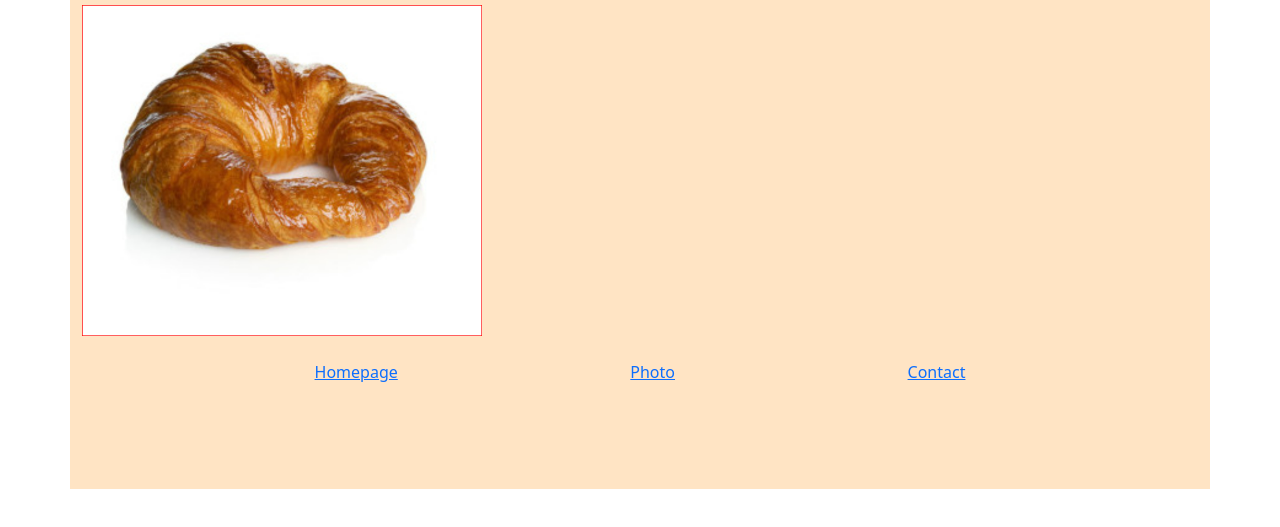
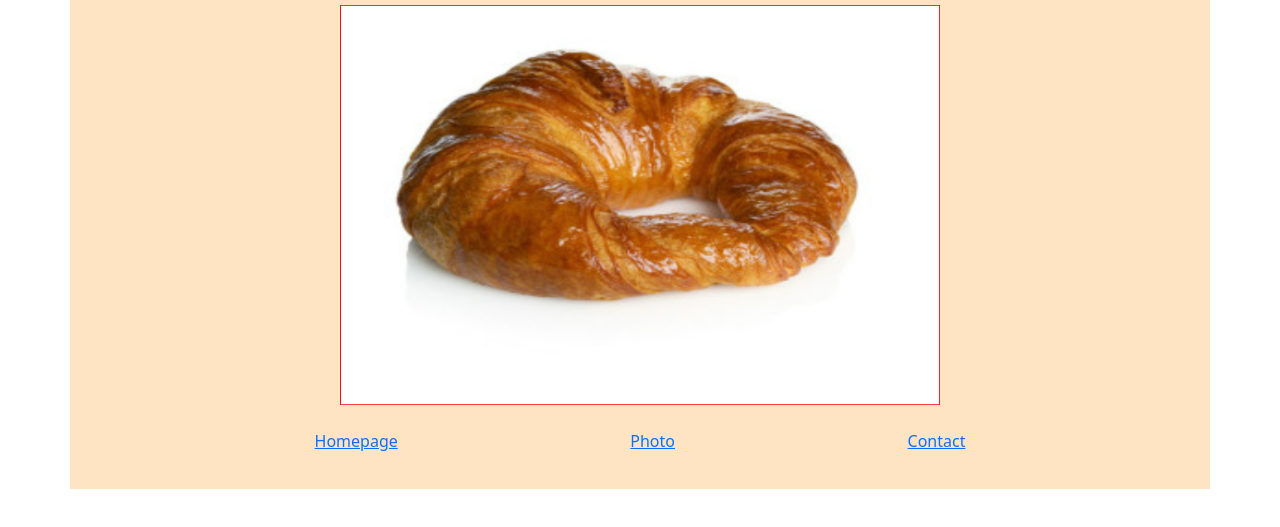
Before and after one commit to Sara-mwk/Croissant, a plain HTML site: page photo.html in a window 1280 px wide. Shown: the part 111-638 px from the top of the page. Drawn offline with nearby package versions, Linux system fonts and the light colour scheme.

Commit message:
Centered image

```diff
--- a/css/styles.css
+++ b/css/styles.css
@@ -10,11 +10,16 @@ h4 {
     padding-bottom: 40px;
 }
 
+p {
+    text-indent: 10px;
+}
 .container {
     width: 300px;
     height: 600px;
     background: bisque;
 }
-.croissant {
-    display: block;
+.img-croissant {
+    width: 100%;
+    display: flex;
+    justify-content: center;
 }
--- a/photo.html
+++ b/photo.html
@@ -17,7 +17,7 @@
         🥐 Croissant
     </h1>
     <div class="img-croissant">
-    <img src="/img/croissant.PNG"  width="400px" class="center" alt="croissant">
+    <img src="/img/croissant.PNG"  width="600px" height="400px" class="center" alt="croissant">
     </div>
     <br>
     <div class="d-flex justify-content-evenly">
```
Also changed, not shown: index.html (+2 -2 lines).
